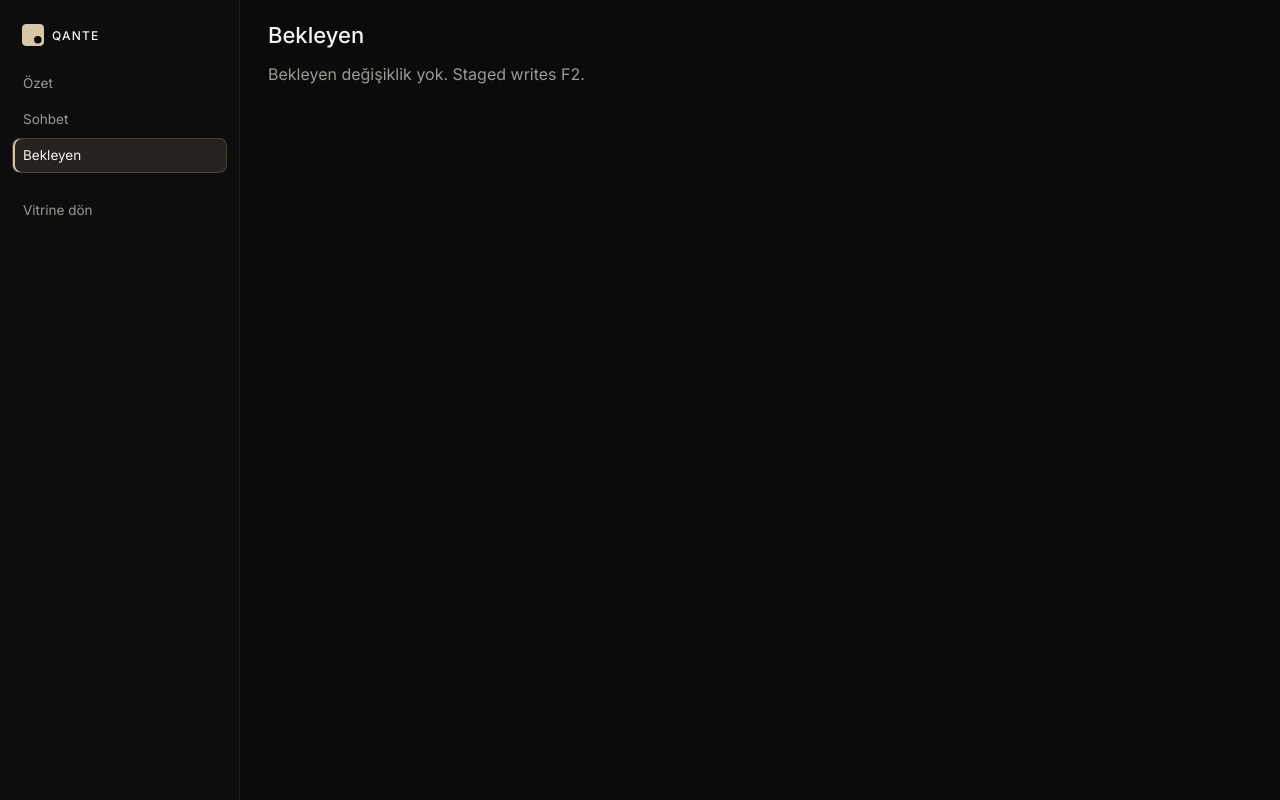
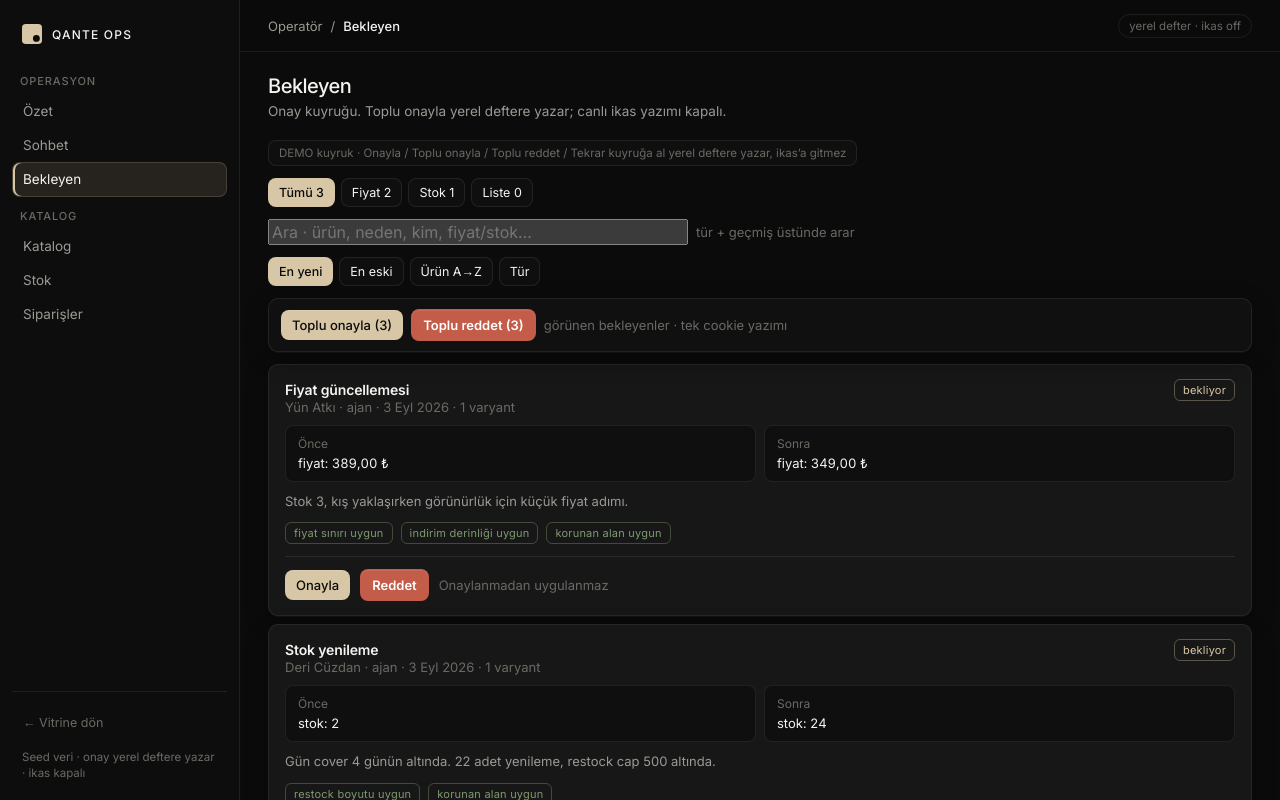
Before and after one commit to mattiasadem/qante-commerce, a Next.js app in the folder web/: page /merchant/bekleyen in a window 1280 px wide. Shown: the top 800 px of the page. Built offline with nearby package versions, Linux system fonts and the light colour scheme.

Commit message:
merchant portal: grouped sidenav + sticky ops-topbar chrome (local ledger)

```diff
--- a/web/app/merchant/bekleyen/page.tsx
+++ b/web/app/merchant/bekleyen/page.tsx
@@ -1,10 +1,19 @@
 import { MerchantShell } from "@/components/MerchantShell";
+import { StagedQueue } from "@/components/ui-merchant";
+import { getStaged } from "@/lib/core";
+
+export const dynamic = "force-dynamic";
 
 export default function BekleyenPage() {
   return (
     <MerchantShell current="/merchant/bekleyen">
-      <h1>Bekleyen</h1>
-      <p className="muted">Bekleyen değişiklik yok. Staged writes F2.</p>
+      <header className="ops-head">
+        <h1>Bekleyen</h1>
+        <p className="lede">
+          Onay kuyruğu. Toplu onayla yerel deftere yazar; canlı ikas yazımı kapalı.
+        </p>
+      </header>
+      <StagedQueue initial={getStaged()} />
     </MerchantShell>
   );
 }
--- a/web/components/MerchantShell.tsx
+++ b/web/components/MerchantShell.tsx
@@ -2,11 +2,33 @@ import type { ReactNode } from "react";
 import Link from "next/link";
 import { Logo } from "@/components/Logo";
 
-const NAV = [
+const GROUPS: { title: string; items: { href: string; label: string }[] }[] = [
+  {
+    title: "Operasyon",
+    items: [
       { href: "/merchant", label: "Özet" },
       { href: "/merchant/sohbet", label: "Sohbet" },
       { href: "/merchant/bekleyen", label: "Bekleyen" },
+    ],
+  },
+  {
+    title: "Katalog",
+    items: [
+      { href: "/merchant/katalog", label: "Katalog" },
+      { href: "/merchant/stok", label: "Stok" },
+      { href: "/merchant/siparisler", label: "Siparişler" },
+    ],
+  },
 ];
+
+const TITLES: Record<string, string> = {
+  "/merchant": "Özet",
+  "/merchant/sohbet": "Sohbet",
+  "/merchant/bekleyen": "Bekleyen",
+  "/merchant/katalog": "Katalog",
+  "/merchant/stok": "Stok",
+  "/merchant/siparisler": "Siparişler",
+};
 
 export function MerchantShell({
   children,
@@ -15,23 +37,46 @@ export function MerchantShell({
   children: ReactNode;
   current: string;
 }) {
+  const title = TITLES[current] ?? "Operatör";
   return (
-    <div className="portal">
+    <div className="portal" data-surface="merchant-ops">
       <nav className="sidenav" aria-label="Operatör">
-        <div className="mark" style={{ display: "flex", gap: 8, alignItems: "center" }}>
-          <Logo size={22} />
-          QANTE
+        <div className="mark">
+          <Logo size={20} />
+          QANTE OPS
         </div>
-        {NAV.map((item) => (
-          <Link key={item.href} href={item.href} className={item.href === current ? "active" : ""}>
+        {GROUPS.map((g) => (
+          <div key={g.title}>
+            <div className="nav-group">{g.title}</div>
+            {g.items.map((item) => (
+              <Link
+                key={item.href}
+                href={item.href}
+                className={item.href === current ? "active" : ""}
+                aria-current={item.href === current ? "page" : undefined}
+              >
                 {item.label}
               </Link>
             ))}
-        <Link href="/" className="faint" style={{ marginTop: 18 }}>
-          Vitrine dön
+          </div>
+        ))}
+        <div className="nav-foot">
+          <Link href="/" className="faint">
+            ← Vitrine dön
           </Link>
+          <p className="note">Seed veri · onay yerel deftere yazar · ikas kapalı</p>
+        </div>
       </nav>
+      <div className="ops-frame">
+        <header className="ops-topbar">
+          <div className="crumb">
+            Operatör <span aria-hidden>/</span> <strong>{title}</strong>
+          </div>
+          <div className="spacer" />
+          <span className="pill">yerel defter · ikas off</span>
+        </header>
         <div className="main">{children}</div>
+      </div>
     </div>
   );
 }
```
Also changed, not shown: web/app/merchant/page.tsx (+10 -8 lines), web/app/merchant/sohbet/page.tsx (+7 -2 lines), 1 other file (tests, documents, lock files or other folders). Lines whose indentation alone changed are shown as unchanged.
